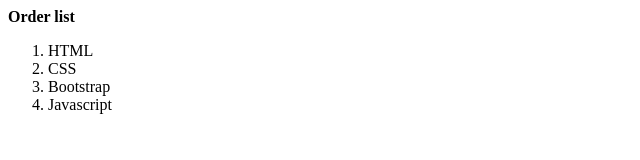
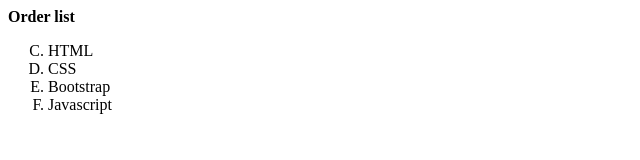
Before and after one commit to Ajay-The-Programmer/HTML, a plain HTML site: page html/orderlist.html in a window 1280 px wide. Shown: the full height of the page, 0-640 px from the left. Drawn offline with Linux system fonts and the light colour scheme.

Commit message:
orderlist using start and type attribute

```diff
--- a/html/orderlist.html
+++ b/html/orderlist.html
@@ -6,7 +6,7 @@
 </titile>
 </head>
 <body>
-<ol>
+<ol start="3"type="A">
 <li>HTML</li>
 <li>CSS</li>
 <li>Bootstrap</li>
```
Also changed, not shown: 2 other files.
